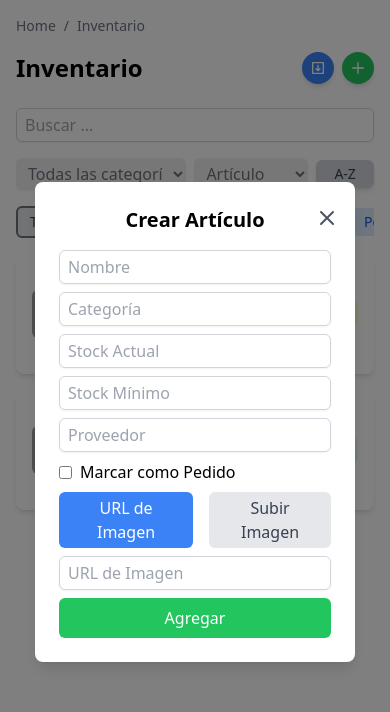
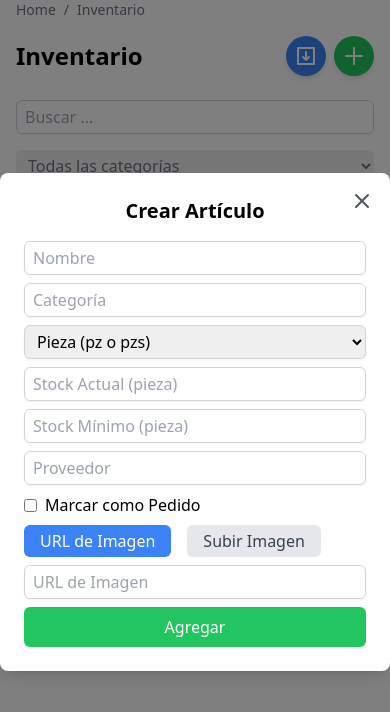
Before and after one commit to paulosandev/tochpan-team-app, a React (Vite) app: page / in a window 390 px wide. Both pictures are taken after a click on the button 358 px from the left and 68 px from the top of the page. Shown: the top 712 px of the page. Built offline with nearby package versions, Linux system fonts and the light colour scheme; grey boxes are pictures that could not be loaded.

Commit message:
Ajustes responsive, logica para unidades de medida

```diff
--- a/src/components/Inventory/CreateArticleModal.jsx
+++ b/src/components/Inventory/CreateArticleModal.jsx
@@ -6,6 +6,7 @@ function CreateArticleModal({ show, onClose, onAddItem }) {
     const [newItemCategory, setNewItemCategory] = useState("");
     const [newItemStock, setNewItemStock] = useState("");
     const [newItemMinStock, setNewItemMinStock] = useState("");
+    const [newItemUnit, setNewItemUnit] = useState("pieza"); // Nuevo estado para la unidad de medida
     const [newItemSupplier, setNewItemSupplier] = useState("");
     const [newItemImageUrl, setNewItemImageUrl] = useState("");
     const [isOrdered, setIsOrdered] = useState(false);
@@ -20,15 +21,38 @@ function CreateArticleModal({ show, onClose, onAddItem }) {
         return "Agotado";
     };
 
+    // Función para convertir cantidades fraccionarias a números
+    const parseFractionalQuantity = (input) => {
+        if (typeof input === 'number') return input;
+        const fractionRegex = /^(\d+)?\s*(\d+\/\d+)?$/;
+        const match = input.trim().match(fractionRegex);
+        if (!match) return NaN;
+
+        const wholeNumber = match[1] ? parseInt(match[1], 10) : 0;
+        const fraction = match[2]
+            ? eval(match[2]) // Evalúa la fracción, por ejemplo, "1/2" => 0.5
+            : 0;
+        return wholeNumber + fraction;
+    };
+
     const handleSubmit = (e) => {
         e.preventDefault();
-        const status = calculateStatus(Number(newItemStock), Number(newItemMinStock), isOrdered);
+        const stockValue = parseFractionalQuantity(newItemStock);
+        const minStockValue = parseFractionalQuantity(newItemMinStock);
+
+        if (isNaN(stockValue) || isNaN(minStockValue)) {
+            alert("Por favor, ingrese cantidades válidas para el stock.");
+            return;
+        }
+
+        const status = calculateStatus(stockValue, minStockValue, isOrdered);
 
         const newItem = {
             name: newItemName,
             category: newItemCategory,
-            stock: Number(newItemStock),
-            minStock: Number(newItemMinStock),
+            stock: stockValue,
+            minStock: minStockValue,
+            unit: newItemUnit, // Incluimos la unidad de medida
             supplier: newItemSupplier,
             imageUrl: imageFile ? URL.createObjectURL(imageFile) : newItemImageUrl,
             status,
@@ -45,6 +69,7 @@ function CreateArticleModal({ show, onClose, onAddItem }) {
         setNewItemCategory("");
         setNewItemStock("");
         setNewItemMinStock("");
+        setNewItemUnit("pieza");
         setNewItemSupplier("");
         setNewItemImageUrl("");
         setImageFile(null);
@@ -58,6 +83,7 @@ function CreateArticleModal({ show, onClose, onAddItem }) {
             newItemCategory ||
             newItemStock ||
             newItemMinStock ||
+            newItemUnit !== "pieza" ||
             newItemSupplier ||
             newItemImageUrl ||
             imageFile
@@ -88,7 +114,7 @@ function CreateArticleModal({ show, onClose, onAddItem }) {
             >
                 <motion.div
                     onClick={(e) => e.stopPropagation()}
-                    className="bg-white rounded-lg shadow-lg p-6 w-80 relative"
+                    className="bg-white rounded-lg shadow-lg p-6 w-full max-w-md relative"
                     initial={{ scale: 0.8 }}
                     animate={{ scale: 1 }}
                     exit={{ scale: 0.8 }}
@@ -97,7 +123,7 @@ function CreateArticleModal({ show, onClose, onAddItem }) {
                     {/* Botón de cierre en la esquina superior derecha */}
                     <button
                         onClick={handleClose}
-                        className="absolute top-6.5 right-4 text-gray-600 hover:text-gray-900"
+                        className="absolute top-4 right-4 text-gray-600 hover:text-gray-900"
                         aria-label="Cerrar modal"
                     >
                         <svg xmlns="http://www.w3.org/2000/svg" className="h-6 w-6" fill="none" viewBox="0 0 24 24" stroke="currentColor" strokeWidth="2">
@@ -122,16 +148,37 @@ function CreateArticleModal({ show, onClose, onAddItem }) {
                                 onChange={(e) => setNewItemCategory(e.target.value)}
                                 className="border border-gray-300 rounded-md px-2 py-1 shadow-sm w-full"
                             />
+                            {/* Campo para unidad de medida */}
+                            <select
+                                value={newItemUnit}
+                                onChange={(e) => setNewItemUnit(e.target.value)}
+                                className="border border-gray-300 rounded-md px-2 py-1 shadow-sm w-full"
+                            >
+                                <option value="pieza">Pieza (pz o pzs)</option>
+                                <option value="bote">Bote</option>
+                                <option value="bolsa">Bolsa</option>
+                                <option value="barra">Barra</option>
+                                <option value="kg">Kilogramo (kg)</option>
+                                <option value="litro">Litro</option>
+                                <option value="caja">Caja</option>
+                                <option value="paquete">Paquete</option>
+                                <option value="sobre">Sobre</option>
+                                <option value="rebanada">Rebanada</option>
+                                <option value="gramo">Gramo</option>
+                                <option value="mililitro">Mililitro</option>
+                                <option value="rollo">Rollo</option>
+                            </select>
+                            {/* Campos para stock y stock mínimo */}
                             <input
-                                type="number"
-                                placeholder="Stock Actual"
+                                type="text"
+                                placeholder={`Stock Actual (${newItemUnit})`}
                                 value={newItemStock}
                                 onChange={(e) => setNewItemStock(e.target.value)}
                                 className="border border-gray-300 rounded-md px-2 py-1 shadow-sm w-full"
                             />
                             <input
-                                type="number"
-                                placeholder="Stock Mínimo"
+                                type="text"
+                                placeholder={`Stock Mínimo (${newItemUnit})`}
                                 value={newItemMinStock}
                                 onChange={(e) => setNewItemMinStock(e.target.value)}
                                 className="border border-gray-300 rounded-md px-2 py-1 shadow-sm w-full"
@@ -213,7 +260,7 @@ function CreateArticleModal({ show, onClose, onAddItem }) {
                 >
                     <motion.div
                         onClick={(e) => e.stopPropagation()}
-                        className="bg-white rounded-lg shadow-lg p-6 w-80"
+                        className="bg-white rounded-lg shadow-lg p-6 w-full max-w-md"
                         initial={{ scale: 0.8 }}
                         animate={{ scale: 1 }}
                         exit={{ scale: 0.8 }}
--- a/src/components/Inventory/InventoryItem.jsx
+++ b/src/components/Inventory/InventoryItem.jsx
@@ -1,11 +1,20 @@
+import React from 'react';
 
-function InventoryItem({ name, category, stock, status, supplier, imageUrl }) {
-  // Define los colores de fondo y texto en función del estado del inventario
+function InventoryItem({ name, category, stock, minStock, unit, status, supplier, imageUrl }) {
     const statusClasses = {
         Suficiente: "bg-green-100 text-green-700",
         Escaso: "bg-yellow-100 text-yellow-700",
         Agotado: "bg-red-100 text-red-700",
         Pedido: "bg-blue-100 text-blue-700",
+    };
+
+    // Función para formatear cantidades fraccionarias
+    const formatQuantity = (quantity) => {
+        if (Number.isInteger(quantity)) {
+            return quantity;
+        } else {
+            return quantity.toFixed(2);
+        }
     };
 
     return (
@@ -16,7 +25,12 @@ function InventoryItem({ name, category, stock, status, supplier, imageUrl }) {
                     <h2 className="text-lg font-semibold">{name}</h2>
                     <p className="text-gray-500 text-sm">Categoría: {category}</p>
                     <p className="text-gray-500 text-sm">Proveedor: {supplier}</p>
-          <p className="text-gray-500 text-sm">Stock: {stock}</p>
+                    <p className="text-gray-500 text-sm">
+                        Stock: {formatQuantity(stock)} {unit}
+                    </p>
+                    <p className="text-gray-500 text-sm">
+                        Stock Mínimo: {formatQuantity(minStock)} {unit}
+                    </p>
                 </div>
             </div>
             <span className={`text-sm px-2 py-1 rounded-md ${statusClasses[status] || "bg-gray-200 text-gray-700"}`}>
--- a/src/modules/Inventory.jsx
+++ b/src/modules/Inventory.jsx
@@ -4,7 +4,6 @@ import { motion, AnimatePresence } from 'framer-motion';
 import CreateArticleModal from '../components/Inventory/CreateArticleModal';
 
 function Inventory() {
-    // Estado para el botón de "Subir"
     const [showScrollTopButton, setShowScrollTopButton] = useState(false);
     useEffect(() => {
         const handleScroll = () => {
@@ -38,7 +37,6 @@ function Inventory() {
     const toggleExportModal = () => setShowExportModal(!showExportModal);
     const toggleCreateArticleModal = () => setShowCreateArticleModal(!showCreateArticleModal);
 
-
     const calculateStatus = (stock, minStock, isOrdered) => {
         if (isOrdered) return "Pedido";
         if (stock >= minStock) return "Suficiente";
@@ -47,26 +45,40 @@ function Inventory() {
     };
 
     const [inventoryItems, setInventoryItems] = useState([
-        { name: "Jarabe de caramelo", category: "Bebidas", stock: 1, minStock: 2, isOrdered: false, supplier: "Monin", imageUrl: "https://images.unsplash.com/photo-1578985545062-69928b1d9587" },
-        { name: "Leche", category: "Lácteos", stock: 5, minStock: 3, isOrdered: false, supplier: "Alpura", imageUrl: "https://images.unsplash.com/photo-1582719478181-a6ddc9d90a3e" },
+        {
+            name: "Jarabe de caramelo",
+            category: "Bebidas",
+            stock: 1,
+            minStock: 2,
+            unit: "litro",
+            isOrdered: false,
+            supplier: "Monin",
+            imageUrl: "https://images.unsplash.com/photo-1578985545062-69928b1d9587"
+        },
+        {
+            name: "Leche",
+            category: "Lácteos",
+            stock: 5,
+            minStock: 3,
+            unit: "litro",
+            isOrdered: false,
+            supplier: "Alpura",
+            imageUrl: "https://images.unsplash.com/photo-1582719478181-a6ddc9d90a3e"
+        },
     ].map(item => ({
         ...item,
         status: calculateStatus(item.stock, item.minStock, item.isOrdered)
     })));
-
-
-
 
     // Filtra y ordena los productos de inventario según los filtros activos
     const filteredItems = inventoryItems
         .filter((item) => {
             const matchesCategory = categoryFilter === "Todas las categorías" || item.category === categoryFilter;
             const matchesStatus = statusFilter === "Todos" || item.status === statusFilter;
-            const matchesSearch = item[sortParameter].toLowerCase().includes(searchTerm.toLowerCase()); // Cambiado a buscar por sortParameter
+            const matchesSearch = item[sortParameter].toString().toLowerCase().includes(searchTerm.toLowerCase());
             return matchesCategory && matchesStatus && matchesSearch;
         })
         .sort((a, b) => {
-            // Ordena según el parámetro de ordenación seleccionado
             const fieldA = a[sortParameter];
             const fieldB = b[sortParameter];
 
@@ -79,7 +91,7 @@ function Inventory() {
     const toggleSortOrder = () => setIsAscending(!isAscending);
 
     return (
-        <div className="max-w-md mx-auto p-4 pb-24">
+        <div className="px-4 pb-24">
             {/* Botón de "Subir" */}
             {showScrollTopButton && (
                 <motion.button
@@ -109,7 +121,7 @@ function Inventory() {
                         onClick={toggleExportModal}
                         className="bg-blue-500 text-white p-2 rounded-full shadow-md hover:bg-blue-600"
                     >
-                        <svg xmlns="http://www.w3.org/2000/svg" className="h-4 w-4" fill="none" viewBox="0 0 24 24" stroke="currentColor" strokeWidth="2">
+                        <svg xmlns="http://www.w3.org/2000/svg" className="h-6 w-6" fill="none" viewBox="0 0 24 24" stroke="currentColor" strokeWidth="2">
                             <path strokeLinecap="round" strokeLinejoin="round" d="M4 4v16h16V4H4zm8 4v8m0 0l-3-3m3 3l3-3" />
                         </svg>
                     </motion.button>
@@ -119,15 +131,17 @@ function Inventory() {
                         onClick={toggleCreateArticleModal}
                         className="bg-green-500 text-white p-2 rounded-full shadow-md hover:bg-green-600"
                     >
-                        <svg xmlns="http://www.w3.org/2000/svg" className="h-4 w-4" fill="none" viewBox="0 0 24 24" stroke="currentColor" strokeWidth="2">
+                        <svg xmlns="http://www.w3.org/2000/svg" className="h-6 w-6" fill="none" viewBox="0 0 24 24" stroke="currentColor" strokeWidth="2">
                             <path strokeLinecap="round" strokeLinejoin="round" d="M12 4v16m8-8H4" />
                         </svg>
                     </motion.button>
                 </div>
             </div>
 
+            {/* Campo de búsqueda y filtros */}
+            <div className="flex flex-col lg:flex-row lg:items-center lg:space-x-4 mb-4">
                 {/* Campo de búsqueda */}
-            <div className="mb-4">
+                <div className="mb-4 lg:mb-0 lg:flex-1">
                     <input
                         type="text"
                         placeholder="Buscar ..."
@@ -138,9 +152,9 @@ function Inventory() {
                 </div>
 
                 {/* Filtros */}
-            <div className="flex items-center space-x-2 mb-4" id="filters-section">
+                <div className="flex flex-col sm:flex-row sm:space-x-2 lg:flex-1">
                     <select
-                    className="border-gray-300 text-gray-500 rounded-md shadow-sm py-1 px-2 w-1/2"
+                        className="border-gray-300 text-gray-500 rounded-md shadow-sm py-1 px-2 mb-2 sm:mb-0 w-full sm:w-1/2"
                         value={categoryFilter}
                         onChange={(e) => setCategoryFilter(e.target.value)}
                     >
@@ -153,8 +167,9 @@ function Inventory() {
                     </select>
 
                     {/* Select para seleccionar el criterio de ordenación */}
+                    <div className="flex items-center space-x-2 w-full sm:w-1/2">
                         <select
-                    className="border-gray-300 text-gray-500 rounded-md shadow-sm py-1 px-2 w-1/3"
+                            className="border-gray-300 text-gray-500 rounded-md shadow-sm py-1 px-2 w-full"
                             value={sortParameter}
                             onChange={(e) => setSortParameter(e.target.value)}
                         >
@@ -166,41 +181,52 @@ function Inventory() {
                             onClick={toggleSortOrder}
                             whileHover={{ scale: 1.1 }}
                             whileTap={{ scale: 0.9 }}
-                    className="bg-gray-300 text-gray-700 text-sm px-3 py-1 rounded-md shadow-md hover:bg-gray-400 w-1/6"
+                            className="bg-gray-300 text-gray-700 text-sm px-3 py-1 rounded-md shadow-md hover:bg-gray-400 whitespace-nowrap"
                         >
                             {isAscending ? "A-Z" : "Z-A"}
                         </motion.button>
                     </div>
 
+                </div>
+            </div>
+
             {/* Filtros por estado de inventario */}
-            <div id="inventory-filters" className="flex items-center space-x-2 mb-4 overflow-x-auto">
+            <div
+                id="inventory-filters"
+                className="flex gap-2 mb-4 overflow-x-auto"
+            >
                 <button
                     onClick={() => setStatusFilter("Todos")}
-                    className={`text-sm px-3 py-1 rounded-md bg-gray-200 text-gray-700 ${statusFilter === "Todos" ? "border-2 border-gray-500" : ""}`}
+                    className={`flex-shrink-0 text-sm px-3 py-1 rounded-md bg-gray-200 text-gray-700 ${statusFilter === "Todos" ? "border-2 border-gray-500" : ""
+                        }`}
                 >
                     Todos
                 </button>
                 <button
                     onClick={() => setStatusFilter("Suficiente")}
-                    className={`text-sm px-3 py-1 rounded-md bg-green-100 text-green-700 ${statusFilter === "Suficiente" ? "border-2 border-green-600" : ""}`}
+                    className={`flex-shrink-0 text-sm px-3 py-1 rounded-md bg-green-100 text-green-700 ${statusFilter === "Suficiente" ? "border-2 border-green-600" : ""
+                        }`}
                 >
                     Suficiente
                 </button>
                 <button
                     onClick={() => setStatusFilter("Escaso")}
-                    className={`text-sm px-3 py-1 rounded-md bg-yellow-100 text-yellow-700 ${statusFilter === "Escaso" ? "border-2 border-yellow-600" : ""}`}
+                    className={`flex-shrink-0 text-sm px-3 py-1 rounded-md bg-yellow-100 text-yellow-700 ${statusFilter === "Escaso" ? "border-2 border-yellow-600" : ""
+                        }`}
                 >
                     Escaso
                 </button>
                 <button
                     onClick={() => setStatusFilter("Agotado")}
-                    className={`text-sm px-3 py-1 rounded-md bg-red-100 text-red-700 ${statusFilter === "Agotado" ? "border-2 border-red-600" : ""}`}
+                    className={`flex-shrink-0 text-sm px-3 py-1 rounded-md bg-red-100 text-red-700 ${statusFilter === "Agotado" ? "border-2 border-red-600" : ""
+                        }`}
                 >
                     Agotado
                 </button>
                 <button
                     onClick={() => setStatusFilter("Pedido")}
-                    className={`text-sm px-3 py-1 rounded-md bg-blue-100 text-blue-700 ${statusFilter === "Pedido" ? "border-2 border-blue-600" : ""}`}
+                    className={`flex-shrink-0 text-sm px-3 py-1 rounded-md bg-blue-100 text-blue-700 ${statusFilter === "Pedido" ? "border-2 border-blue-600" : ""
+                        }`}
                 >
                     Pedido
                 </button>
@@ -222,6 +248,8 @@ function Inventory() {
                                 name={item.name}
                                 category={item.category}
                                 stock={item.stock}
+                                minStock={item.minStock}
+                                unit={item.unit}
                                 status={item.status}
                                 supplier={item.supplier}
                                 imageUrl={item.imageUrl}
@@ -243,7 +271,7 @@ function Inventory() {
                     >
                         <motion.div
                             onClick={(e) => e.stopPropagation()}
-                            className="bg-white rounded-lg shadow-lg p-6 w-80"
+                            className="bg-white rounded-lg shadow-lg p-6 w-full max-w-md"
                             initial={{ scale: 0.8 }}
                             animate={{ scale: 1 }}
                             exit={{ scale: 0.8 }}
```
Lines whose indentation alone changed are shown as unchanged.
